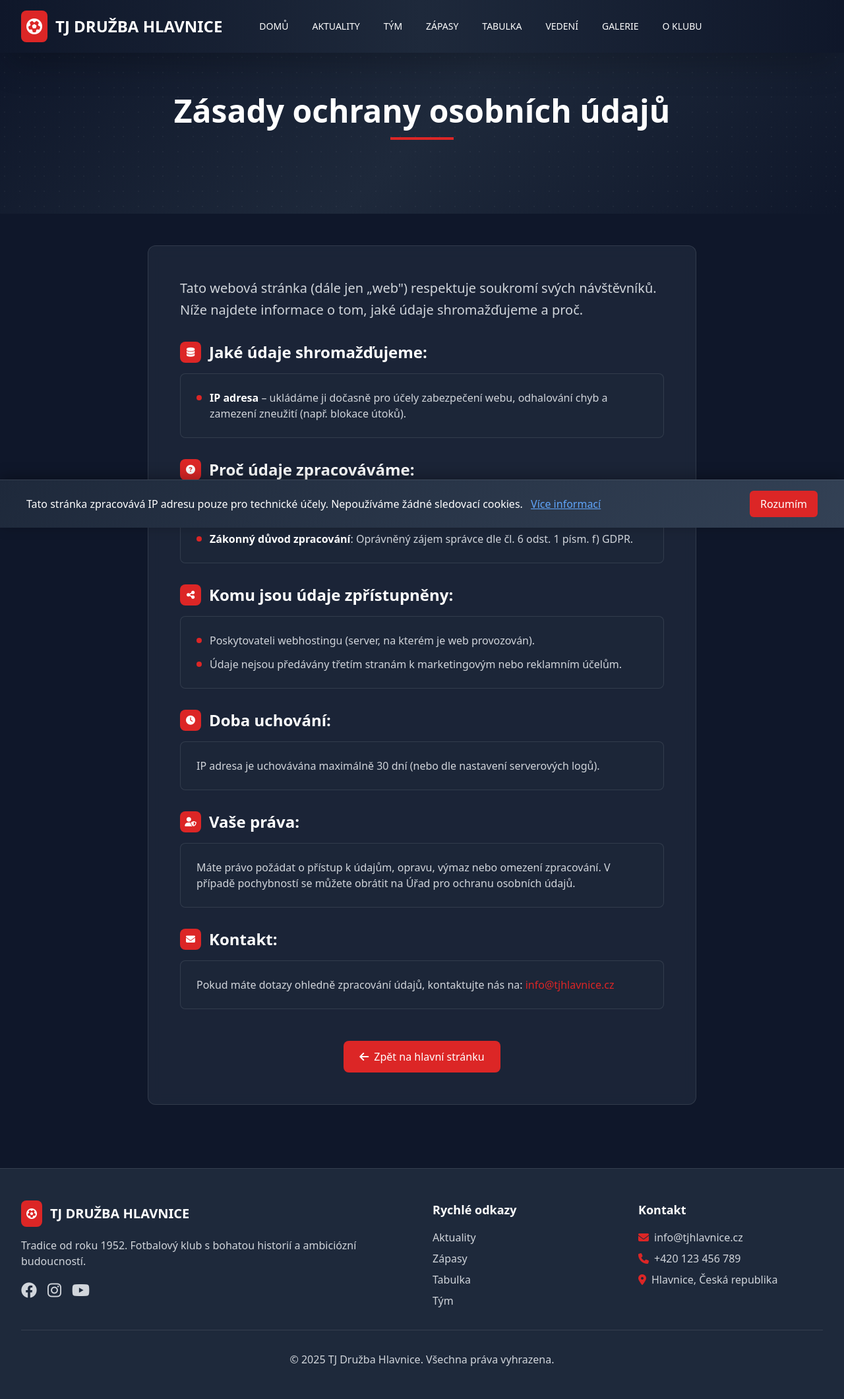
After one commit to liborpaciorek/tjhlavnice, a Django app: page /zasady-ochrany-osobnich-udaju/ in a window 1280 px wide. The commit adds this page. Shown: the whole page at 66% size. Run offline with Django 5.2, Linux system fonts and the light colour scheme; data comes from the database, SQL or seed files in the repository; some libraries are stand-ins or nearby versions.

Commit message:
Added GDPR compliance and minor UI improvements

```diff
--- a/football/urls.py
+++ b/football/urls.py
@@ -12,4 +12,5 @@ urlpatterns = [
     path('calendar/', views.EventListView.as_view(), name='calendar'),
     path('gallery/', views.GalleryListView.as_view(), name='gallery'),
     path('club/', views.club_info, name='club_info'),
+    path('zasady-ochrany-osobnich-udaju/', views.privacy_policy, name='privacy_policy'),
 ]
--- a/football/views.py
+++ b/football/views.py
@@ -147,3 +147,7 @@ def club_info(request):
         'years_of_existence': years_of_existence
     }
     return render(request, 'football/club_info.html', context)
+
+def privacy_policy(request):
+    """Privacy policy page view"""
+    return render(request, 'football/zasady-ochrany-osobnich-udaju.html')
--- a/templates/base.html
+++ b/templates/base.html
@@ -60,6 +60,84 @@
         }
         .nav-gradient {
             background: linear-gradient(90deg, #0F172A 0%, #1E293B 50%, #0F172A 100%);
+        }
+
+        /* Privacy banner styles */
+        .privacy-banner {
+            position: fixed;
+            bottom: 0;
+            left: 0;
+            right: 0;
+            background: linear-gradient(135deg, #1E293B 0%, #334155 100%);
+            backdrop-filter: blur(10px);
+            border-top: 1px solid rgba(255, 255, 255, 0.1);
+            color: white;
+            padding: 16px 20px;
+            z-index: 10000;
+            box-shadow: 0 -4px 20px rgba(0, 0, 0, 0.3);
+            transform: translateY(100%);
+            transition: transform 0.3s ease-in-out;
+        }
+
+        .privacy-banner.show {
+            transform: translateY(0);
+        }
+
+        .privacy-banner-content {
+            max-width: 1200px;
+            margin: 0 auto;
+            display: flex;
+            align-items: center;
+            justify-content: space-between;
+            flex-wrap: wrap;
+            gap: 16px;
+        }
+
+        .privacy-banner-text {
+            flex: 1;
+            min-width: 300px;
+        }
+
+        .privacy-banner-actions {
+            display: flex;
+            gap: 12px;
+            align-items: center;
+        }
+
+        .privacy-link {
+            color: #60A5FA;
+            text-decoration: underline;
+            transition: color 0.2s ease;
+        }
+
+        .privacy-link:hover {
+            color: #93C5FD;
+        }
+
+        .privacy-accept-btn {
+            background: #DC2626;
+            color: white;
+            border: none;
+            padding: 8px 16px;
+            border-radius: 6px;
+            font-weight: 500;
+            cursor: pointer;
+            transition: background 0.2s ease;
+        }
+
+        .privacy-accept-btn:hover {
+            background: #991B1B;
+        }
+
+        @media (max-width: 768px) {
+            .privacy-banner-content {
+                flex-direction: column;
+                text-align: center;
+            }
+
+            .privacy-banner-text {
+                min-width: auto;
+            }
         }
     </style>
 
@@ -226,9 +304,49 @@
             </div>
         </footer>
     </div>
-</body>
-</html>
 
+    <!-- Privacy Banner -->
+    <div id="privacy-banner" class="privacy-banner">
+        <div class="privacy-banner-content">
+            <div class="privacy-banner-text">
+                <span>Tato stránka zpracovává IP adresu pouze pro technické účely. Nepoužíváme žádné sledovací cookies.</span>
+                <a href="{% url 'privacy_policy' %}" class="privacy-link ml-2">Více informací</a>
+            </div>
+            <div class="privacy-banner-actions">
+                <button onclick="acceptPrivacy()" class="privacy-accept-btn">
+                    Rozumím
+                </button>
+            </div>
+        </div>
+    </div>
+
+    <script>
+        // Privacy banner functionality
+        function showPrivacyBanner() {
+            const banner = document.getElementById('privacy-banner');
+            if (banner) {
+                banner.classList.add('show');
+            }
+        }
+
+        function acceptPrivacy() {
+            const banner = document.getElementById('privacy-banner');
+            if (banner) {
+                banner.classList.remove('show');
+                // Set a flag in localStorage to remember user's choice
+                localStorage.setItem('privacy-accepted', 'true');
+            }
+        }
+
+        // Check if privacy was already accepted
+        document.addEventListener('DOMContentLoaded', function() {
+            const privacyAccepted = localStorage.getItem('privacy-accepted');
+            if (!privacyAccepted) {
+                // Show banner after a short delay for better UX
+                setTimeout(showPrivacyBanner, 1000);
+            }
+        });
+    </script>
 
     <!-- Alpine.js for mobile menu -->
     <script defer src="https://unpkg.com/alpinejs@3.x.x/dist/cdn.min.js"></script>
--- /dev/null
+++ b/templates/football/zasady-ochrany-osobnich-udaju.html
@@ -0,0 +1,163 @@
+{% extends 'base.html' %}
+
+{% block title %}Zásady ochrany osobních údajů - TJ Družba Hlavnice{% endblock %}
+
+{% block content %}
+<div class="hero-bg relative py-16">
+    <div class="max-w-4xl mx-auto px-4 sm:px-6 lg:px-8 relative z-10">
+        <div class="text-center mb-12">
+            <h1 class="text-4xl md:text-5xl font-bold text-white mb-4">
+                Zásady ochrany osobních údajů
+            </h1>
+            <div class="w-24 h-1 bg-club-red mx-auto"></div>
+        </div>
+    </div>
+</div>
+
+<div class="max-w-4xl mx-auto px-4 sm:px-6 lg:px-8 py-12">
+    <div class="glass-card rounded-xl p-8 md:p-12">
+        <div class="prose prose-lg max-w-none text-white">
+            <p class="text-xl text-gray-300 mb-8 leading-relaxed">
+                Tato webová stránka (dále jen „web") respektuje soukromí svých návštěvníků. Níže najdete informace o tom, jaké údaje shromažďujeme a proč.
+            </p>
+
+            <div class="space-y-8">
+                <section>
+                    <h2 class="text-2xl font-bold text-white mb-4 flex items-center">
+                        <div class="w-8 h-8 bg-club-red rounded-lg flex items-center justify-center mr-3">
+                            <i class="fas fa-database text-white text-sm"></i>
+                        </div>
+                        Jaké údaje shromažďujeme:
+                    </h2>
+                    <div class="bg-dark-blue-light/50 rounded-lg p-6 border border-white/10">
+                        <ul class="space-y-3">
+                            <li class="flex items-start">
+                                <div class="w-2 h-2 bg-club-red rounded-full mt-2 mr-3 flex-shrink-0"></div>
+                                <span class="text-gray-300">
+                                    <strong class="text-white">IP adresa</strong> – ukládáme ji dočasně pro účely zabezpečení webu, odhalování chyb a zamezení zneužití (např. blokace útoků).
+                                </span>
+                            </li>
+                        </ul>
+                    </div>
+                </section>
+
+                <section>
+                    <h2 class="text-2xl font-bold text-white mb-4 flex items-center">
+                        <div class="w-8 h-8 bg-club-red rounded-lg flex items-center justify-center mr-3">
+                            <i class="fas fa-question-circle text-white text-sm"></i>
+                        </div>
+                        Proč údaje zpracováváme:
+                    </h2>
+                    <div class="bg-dark-blue-light/50 rounded-lg p-6 border border-white/10">
+                        <ul class="space-y-3">
+                            <li class="flex items-start">
+                                <div class="w-2 h-2 bg-club-red rounded-full mt-2 mr-3 flex-shrink-0"></div>
+                                <span class="text-gray-300">
+                                    <strong class="text-white">Zabezpečení a provoz webu</strong> (např. ochrana proti útokům, technická analýza chyb).
+                                </span>
+                            </li>
+                            <li class="flex items-start">
+                                <div class="w-2 h-2 bg-club-red rounded-full mt-2 mr-3 flex-shrink-0"></div>
+                                <span class="text-gray-300">
+                                    <strong class="text-white">Zákonný důvod zpracování</strong>: Oprávněný zájem správce dle čl. 6 odst. 1 písm. f) GDPR.
+                                </span>
+                            </li>
+                        </ul>
+                    </div>
+                </section>
+
+                <section>
+                    <h2 class="text-2xl font-bold text-white mb-4 flex items-center">
+                        <div class="w-8 h-8 bg-club-red rounded-lg flex items-center justify-center mr-3">
+                            <i class="fas fa-share-alt text-white text-sm"></i>
+                        </div>
+                        Komu jsou údaje zpřístupněny:
+                    </h2>
+                    <div class="bg-dark-blue-light/50 rounded-lg p-6 border border-white/10">
+                        <ul class="space-y-3">
+                            <li class="flex items-start">
+                                <div class="w-2 h-2 bg-club-red rounded-full mt-2 mr-3 flex-shrink-0"></div>
+                                <span class="text-gray-300">Poskytovateli webhostingu (server, na kterém je web provozován).</span>
+                            </li>
+                            <li class="flex items-start">
+                                <div class="w-2 h-2 bg-club-red rounded-full mt-2 mr-3 flex-shrink-0"></div>
+                                <span class="text-gray-300">Údaje nejsou předávány třetím stranám k marketingovým nebo reklamním účelům.</span>
+                            </li>
+                        </ul>
+                    </div>
+                </section>
+
+                <section>
+                    <h2 class="text-2xl font-bold text-white mb-4 flex items-center">
+                        <div class="w-8 h-8 bg-club-red rounded-lg flex items-center justify-center mr-3">
+                            <i class="fas fa-clock text-white text-sm"></i>
+                        </div>
+                        Doba uchování:
+                    </h2>
+                    <div class="bg-dark-blue-light/50 rounded-lg p-6 border border-white/10">
+                        <p class="text-gray-300">
+                            IP adresa je uchovávána maximálně 30 dní (nebo dle nastavení serverových logů).
+                        </p>
+                    </div>
+                </section>
+
+                <section>
+                    <h2 class="text-2xl font-bold text-white mb-4 flex items-center">
+                        <div class="w-8 h-8 bg-club-red rounded-lg flex items-center justify-center mr-3">
+                            <i class="fas fa-user-shield text-white text-sm"></i>
+                        </div>
+                        Vaše práva:
+                    </h2>
+                    <div class="bg-dark-blue-light/50 rounded-lg p-6 border border-white/10">
+                        <p class="text-gray-300">
+                            Máte právo požádat o přístup k údajům, opravu, výmaz nebo omezení zpracování. V případě pochybností se můžete obrátit na Úřad pro ochranu osobních údajů.
+                        </p>
+                    </div>
+                </section>
+
+                <section>
+                    <h2 class="text-2xl font-bold text-white mb-4 flex items-center">
+                        <div class="w-8 h-8 bg-club-red rounded-lg flex items-center justify-center mr-3">
+                            <i class="fas fa-envelope text-white text-sm"></i>
+                        </div>
+                        Kontakt:
+                    </h2>
+                    <div class="bg-dark-blue-light/50 rounded-lg p-6 border border-white/10">
+                        <p class="text-gray-300">
+                            Pokud máte dotazy ohledně zpracování údajů, kontaktujte nás na:
+                            <a href="mailto:info@tjhlavnice.cz" class="text-club-red hover:text-club-red-dark transition-colors duration-200 font-medium">
+                                info@tjhlavnice.cz
+                            </a>
+                        </p>
+                    </div>
+                </section>
+            </div>
+
+            <!-- Back to Home Button -->
+            <div class="mt-12 text-center">
+                <a href="{% url 'home' %}" class="inline-flex items-center px-6 py-3 bg-club-red hover:bg-club-red-dark text-white font-medium rounded-lg transition-all duration-200 transform hover:scale-105">
+                    <i class="fas fa-arrow-left mr-2"></i>
+                    Zpět na hlavní stránku
+                </a>
+            </div>
+        </div>
+    </div>
+</div>
+
+{% block extra_head %}
+<style>
+    .prose h2 {
+        color: white !important;
+    }
+    .prose p {
+        color: #D1D5DB !important;
+    }
+    .prose ul li {
+        color: #D1D5DB !important;
+    }
+    .prose strong {
+        color: white !important;
+    }
+</style>
+{% endblock %}
+{% endblock %}
```
Also changed, not shown: templates/football/calendar.html (+22 -24 lines), templates/football/club_info.html (+6 -6 lines), templates/football/gallery.html (+16 -17 lines), templates/football/management.html (+11 -8 lines), templates/football/team_lineup.html (+7 -2 lines).
